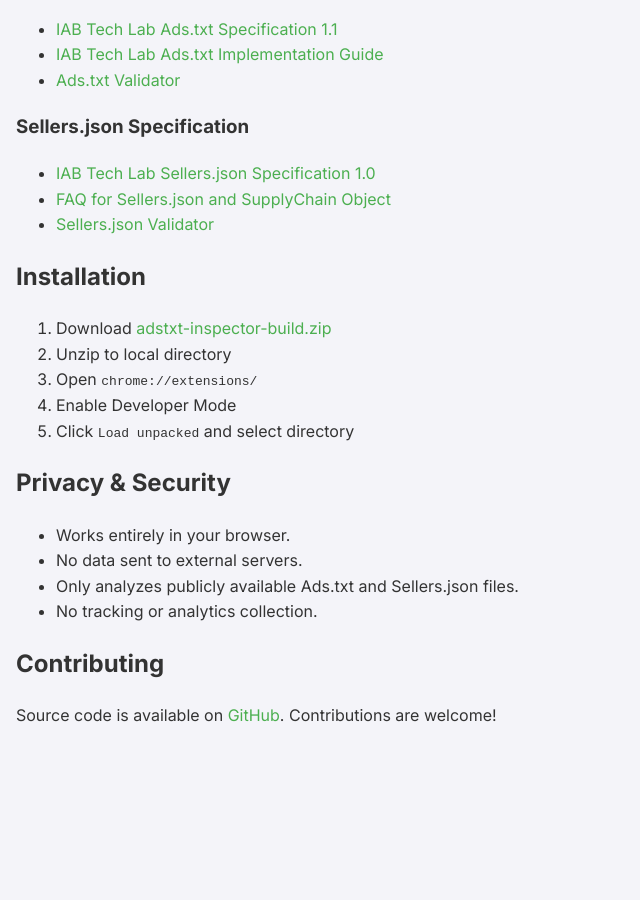
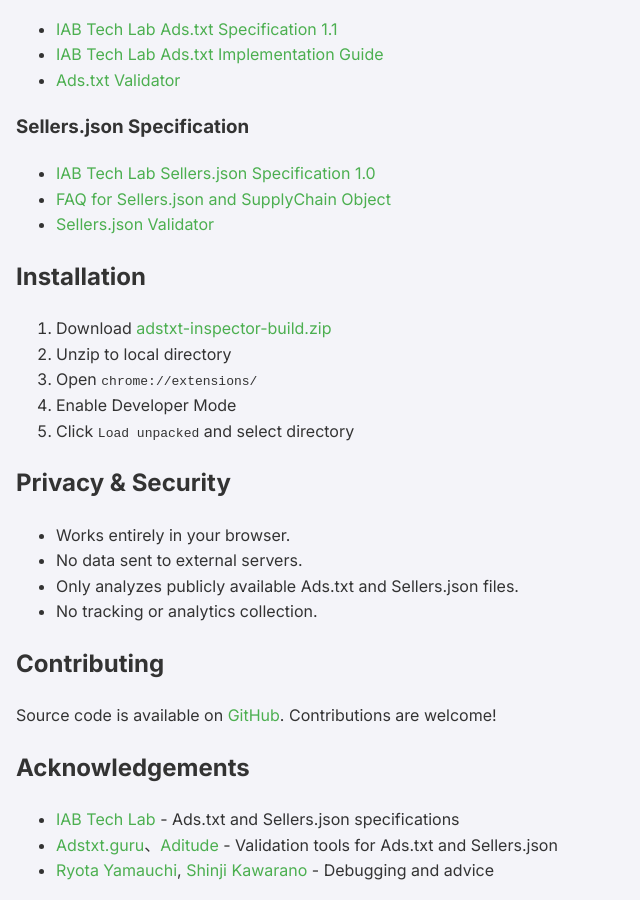
Before and after one commit to miyaichi/adstxt-Inspector, a Jekyll site: the page built from docs/en/index.md, in a window 1280 px wide and 900 px high, scrolled down 1813 px. Shown: the whole window, without its empty margins (0-640 px from the left). Built offline with Jekyll 4.4.1, drawn with Linux system fonts in a browser that asks for light colours; before the commit the page ends 2558 px from its top, so only the background shows below that.

Commit message:
Add acknowledgements section to English and Japanese documentation

```diff
--- a/docs/en/index.md
+++ b/docs/en/index.md
@@ -113,3 +113,9 @@
 ## Contributing
 
 Source code is available on [GitHub](https://github.com/miyaichi/adstxt-Inspector). Contributions are welcome!
+
+## Acknowledgements
+
+* [IAB Tech Lab](https://iabtechlab.com/) - Ads.txt and Sellers.json specifications
+* [Adstxt.guru](https://adstxt.guru/)、[Aditude](https://www.aditude.com/) - Validation tools for Ads.txt and Sellers.json
+* [Ryota Yamauchi](https://www.facebook.com/ryotayamauchiwj), [Shinji Kawarano ](https://www.facebook.com/kawarano) - Debugging and advice
```
Also changed, not shown: docs/ja/index.md (+7 -1 lines).
